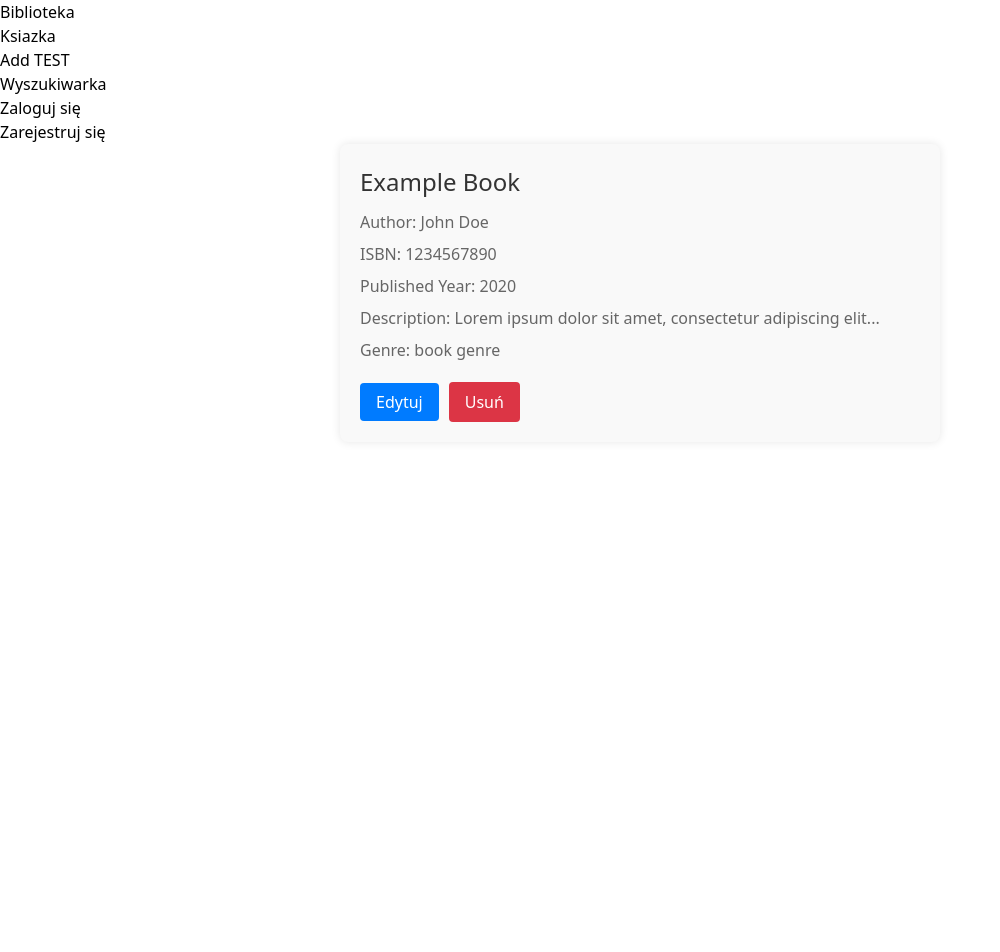
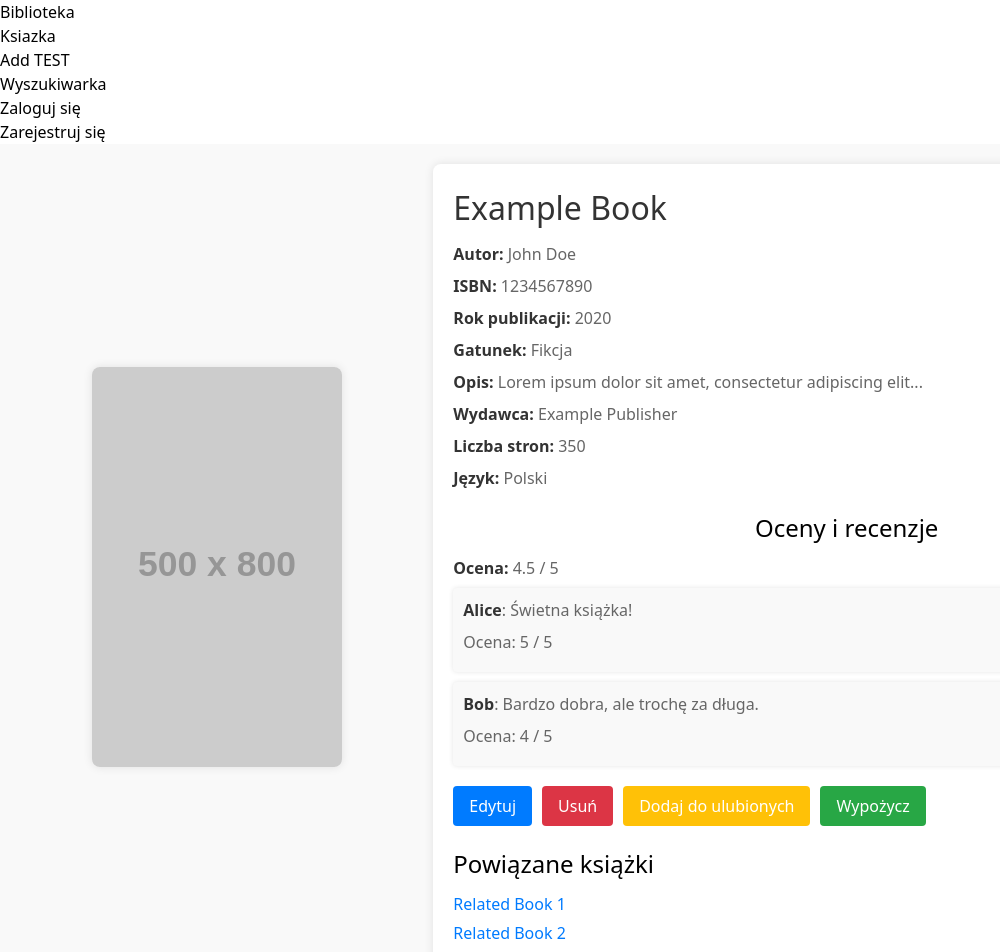
Before and after one commit to GitHubAccocount/51433_52669_51423_51427_56206_51448, a Vue app in the folder LibraryFrontend/: page /book in a window 1280 px wide. Shown: the top 952 px of the page, without its empty margins (0-1000 px from the left). Before the commit the page ends 800 px from the top, so only its background shows below. Built offline with nearby package versions, Linux system fonts and the light colour scheme.

Commit message:
Modified book.vue. New page layout, added cover space and some new informations about book. However, some of them will probably be removed in the future

```diff
--- a/LibraryFrontend/src/components/book/book.vue
+++ b/LibraryFrontend/src/components/book/book.vue
@@ -1,14 +1,44 @@
 <template>
+  <div class="book-details-container">
+    <div class="book-cover">
+      <img :src="bookCover" alt="Okładka książki" class="cover-placeholder" />
+    </div>
     <div class="book-details">
+      <div class="details-container">
         <h1>{{ book.title }}</h1>
-    <p>Author: {{ book.author }}</p>
-    <p>ISBN: {{ book.isbn }}</p>
-    <p>Published Year: {{ book.publishedYear }}</p>
-    <p>Description: {{ book.description }}</p>
-    <p>Genre: {{ book.genre }}</p>
+        <p><strong>Autor:</strong> {{ book.author }}</p>
+        <p><strong>ISBN:</strong> {{ book.isbn }}</p>
+        <p><strong>Rok publikacji:</strong> {{ book.publishedYear }}</p>
+        <p><strong>Gatunek:</strong> {{ book.genre }}</p>
+        <p><strong>Opis:</strong> {{ book.description }}</p>
+        <p><strong>Wydawca:</strong> {{ book.publisher }}</p>
+        <p><strong>Liczba stron:</strong> {{ book.pages }}</p>
+        <p><strong>Język:</strong> {{ book.language }}</p>
+        <div class="rating-reviews">
+          <h2>Oceny i recenzje</h2>
+          <p><strong>Ocena:</strong> {{ book.rating }} / 5</p>
+          <ul>
+            <li v-for="review in book.reviews" :key="review.id">
+              <p><strong>{{ review.user }}</strong>: {{ review.comment }}</p>
+              <p>Ocena: {{ review.rating }} / 5</p>
+            </li>
+          </ul>
+        </div>
         <div class="button-container">
           <router-link to="/bookEdit" class="edit-button">Edytuj</router-link>
           <button class="delete-button" @click="deleteBook">Usuń</button>
+          <button class="favorite-button" @click="addToFavorites">Dodaj do ulubionych</button>
+          <button class="loan-button" @click="loanBook">Wypożycz</button>
+        </div>
+        <div class="related-books">
+          <h2>Powiązane książki</h2>
+          <ul>
+            <li v-for="related in relatedBooks" :key="related.id">
+              <router-link :to="'/book/' + related.id">{{ related.title }}</router-link>
+            </li>
+          </ul>
+        </div>
+      </div>
     </div>
   </div>
 </template>
@@ -23,54 +53,91 @@ export default {
         isbn: "1234567890",
         publishedYear: 2020,
         description: "Lorem ipsum dolor sit amet, consectetur adipiscing elit...",
-        genre: "book genre"
-      }
+        genre: "Fikcja",
+        publisher: "Example Publisher",
+        pages: 350,
+        language: "Polski",
+        rating: 4.5,
+        reviews: [
+          { id: 1, user: "Alice", comment: "Świetna książka!", rating: 5 },
+          { id: 2, user: "Bob", comment: "Bardzo dobra, ale trochę za długa.", rating: 4 },
+        ],
+      },
+      bookCover: 'https://via.placeholder.com/500x800', // Placeholder for book cover
+      relatedBooks: [
+        { id: 2, title: "Related Book 1" },
+        { id: 3, title: "Related Book 2" },
+      ],
     };
   },
   methods: {
     deleteBook() {
-      // Wyświetlenie potwierdzenia przed usunięciem
       if (confirm("Czy na pewno chcesz usunąć tę książkę?")) {
-        // Tutaj dodaj kod usuwający książkę, np. wywołanie odpowiedniego API
+        // Kod usuwający książkę
         // np. this.$http.delete(`/books/${this.book.id}`)
-        // Po usunięciu możesz przekierować użytkownika na inną stronę, np. listę książek
-        // np. this.$router.push('/books')
+        // this.$router.push('/books')
       }
+    },
+    addToFavorites() {
+      // Kod dodający książkę do ulubionych -- pewnie do usunięcia
+      alert("Dodano do ulubionych!");
+    },
+    loanBook() {
+      // Kod wypożyczający książkę
+      alert("Wypożyczono książkę!");
     }
   }
 };
 </script>
 
 <style scoped>
-  .book-details {
-  max-width: 600px;
-  margin: 0 auto;
+.book-details-container {
+  display: flex;
+  justify-content: center;
   padding: 20px;
   background-color: #f9f9f9;
+  gap: 20px;
+}
+
+.book-cover {
+  flex: 1;
+  display: flex;
+  justify-content: center;
+  align-items: center;
+}
+
+.cover-placeholder {
+  max-width: 100%;
+  max-height: 400px;
+  object-fit: cover;
   border-radius: 8px;
   box-shadow: 0 0px 10px rgba(0, 0, 0, 0.1);
-  font-size: 1rem;
-  transition: background-color 0.3s;
+}
+
+.book-details {
+  flex: 2;
+  background-color: #fff;
+  border-radius: 8px;
+  box-shadow: 0 0px 10px rgba(0, 0, 0, 0.1);
+  padding: 20px;
+}
+
+.details-container {
+  width: 100%;
 }
 
 .book-details h1 {
-  font-size: 1.5rem;
+  font-size: 2rem;
   margin-bottom: 10px;
   color: #333;
+  text-align: left; /* Zmiana na tekst wyrównany do lewej */
 }
 
 .book-details p {
   font-size: 1rem;
   margin-bottom: 8px;
   color: #666;
-  }
-
-  .book-details p:first-child {
-  margin-top: 0;
-  }
-
-  .book-details p:last-child {
-  margin-bottom: 0;
+  text-align: left; /* Zmiana na tekst wyrównany do lewej */
 }
 
 .book-details p strong {
@@ -78,36 +145,105 @@ export default {
   color: #333;
 }
 
-  .book-details .button-container {
+.rating-reviews {
   margin-top: 20px;
 }
 
-  .book-details .button-container .edit-button {
+.rating-reviews h2 {
+  font-size: 1.5rem;
+  margin-bottom: 10px;
+  text-align: center;
+}
+
+.rating-reviews ul {
+  list-style-type: none;
+  padding: 0;
+}
+
+.rating-reviews ul li {
+  background-color: #f9f9f9;
+  padding: 10px;
+  border-radius: 4px;
+  box-shadow: 0 0px 5px rgba(0, 0, 0, 0.1);
+  margin-bottom: 10px;
+}
+
+.button-container {
+  margin-top: 20px;
+  display: flex;
+  justify-content: flex-start; /* Zmiana na wyrównanie przycisków do lewej */
+  gap: 10px;
+}
+
+.edit-button,
+.delete-button,
+.favorite-button,
+.loan-button {
   padding: 8px 16px;
   border: none;
   border-radius: 4px;
-    background-color: #007bff;
   color: #fff;
   cursor: pointer;
   transition: background-color 0.3s;
 }
 
-  .book-details .button-container .edit-button:hover {
+.edit-button {
+  background-color: #007bff;
+}
+
+.edit-button:hover {
   background-color: #0056b3;
 }
 
-  .book-details .button-container button.delete-button {
-    margin-left: 10px; /* Dodajemy odstęp między przyciskami */
-    padding: 8px 16px;
-    border: none;
-    border-radius: 4px;
+.delete-button {
   background-color: #dc3545;
-    color: #fff;
-    cursor: pointer;
-    transition: background-color 0.3s;
 }
 
-  .book-details .button-container button.delete-button:hover {
+.delete-button:hover {
   background-color: #c82333;
 }
+
+.favorite-button {
+  background-color: #ffc107;
+}
+
+.favorite-button:hover {
+  background-color: #e0a800;
+}
+
+.loan-button {
+  background-color: #28a745;
+}
+
+.loan-button:hover {
+  background-color: #218838;
+}
+
+.related-books {
+  margin-top: 20px;
+  text-align: left;
+}
+
+.related-books h2 {
+  font-size: 1.5rem;
+  margin-bottom: 10px;
+}
+
+.related-books ul {
+  list-style-type: none;
+  padding: 0;
+}
+
+.related-books ul li {
+  margin-bottom: 5px;
+}
+
+.related-books ul li a {
+  text-decoration: none;
+  color: #007bff;
+}
+
+.related-books ul li a:hover {
+  text-decoration: underline;
+}
 </style>
--- a/LibraryFrontend/src/components/book/bookAdd.vue
+++ b/LibraryFrontend/src/components/book/bookAdd.vue
@@ -64,7 +64,7 @@
           { name: 'Biografia' },
           { name: 'Kryminał' }
         ],
-        bookCover: 'https://via.placeholder.com/150' // Placeholder for book cover
+        bookCover: 'https://via.placeholder.com/500%20x%20800' // Placeholder for book cover
       };
     },
     methods: {
--- a/LibraryFrontend/src/components/book/bookEdit.vue
+++ b/LibraryFrontend/src/components/book/bookEdit.vue
@@ -10,19 +10,19 @@
         <form @submit.prevent="saveChanges">
           <div class="form-group">
             <label for="title">Tytuł:</label>
-            <input type="text" id="title" v-model="editedBook.title" required>
+            <input type="text" id="title" v-model="editedBook.title" placeholder="Wprowadź tytuł książki" required>
           </div>
           <div class="form-group">
             <label for="author">Autor:</label>
-            <input type="text" id="author" v-model="editedBook.author" required>
+            <input type="text" id="author" v-model="editedBook.author" placeholder="Wprowadź autora książki" required>
           </div>
           <div class="form-group">
             <label for="isbn">ISBN:</label>
-            <input type="text" id="isbn" v-model="editedBook.isbn" required>
+            <input type="text" id="isbn" v-model="editedBook.isbn" placeholder="Wprowadź ISBN książki" required>
           </div>
           <div class="form-group">
             <label for="publishedYear">Rok publikacji:</label>
-            <input type="number" id="publishedYear" v-model="editedBook.publishedYear" required>
+            <input type="number" id="publishedYear" v-model="editedBook.publishedYear" placeholder="Wprowadź rok publikacji" required>
           </div>
           <div class="form-group">
             <label for="genres">Gatunek:</label>
@@ -30,7 +30,7 @@
           </div>
           <div class="form-group">
             <label for="description">Opis:</label>
-            <textarea id="description" v-model="editedBook.description" required></textarea>
+            <textarea id="description" v-model="editedBook.description" placeholder="Wprowadź opis książki" required></textarea>
           </div>
           <button type="submit">Zapisz zmiany</button>
         </form>
@@ -64,7 +64,7 @@
           { name: 'Biografia' },
           { name: 'Kryminał' }
         ],
-        bookCover: 'https://via.placeholder.com/150' // Placeholder for book cover
+        bookCover: 'https://via.placeholder.com/500%20x%20800' // Placeholder for book cover
       };
     },
     mounted() {
```
Lines whose indentation alone changed are shown as unchanged.
